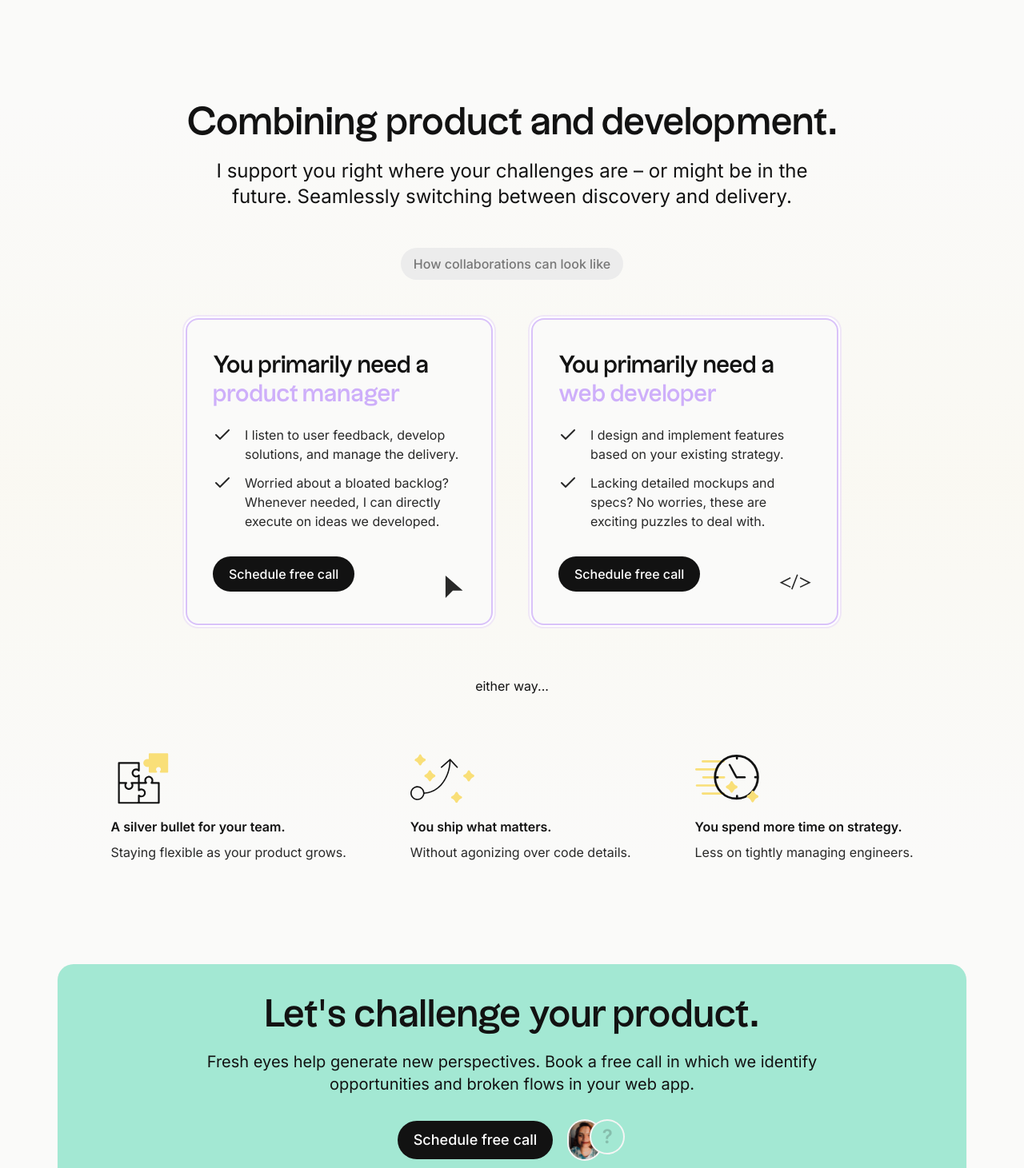
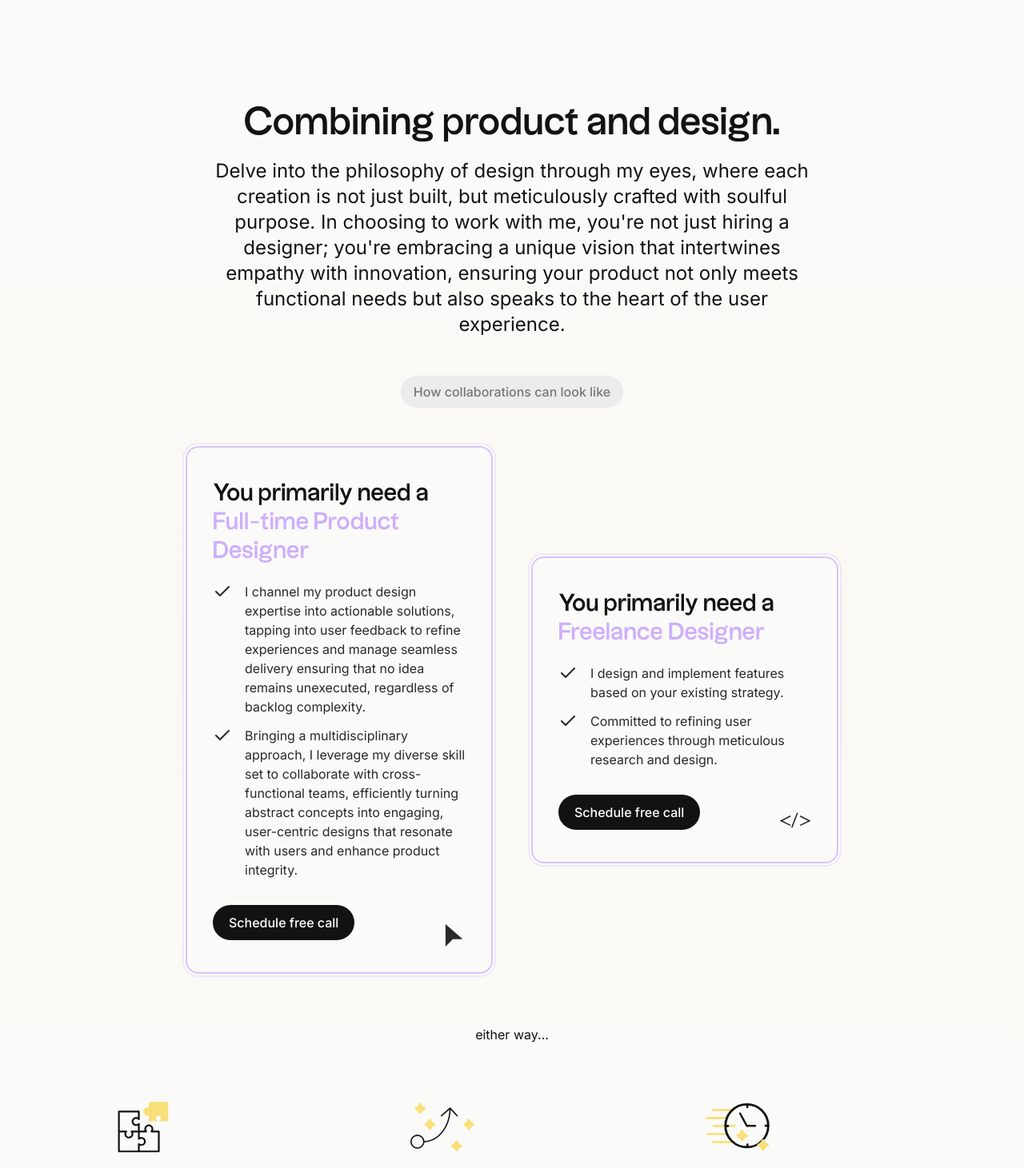
Before and after one commit to iharshchauhan/arpita-website, a Next.js app: page / in a window 1280 px wide. Shown: the part 2040-3501 px from the top of the page at 80% size. Built offline with nearby package versions, Linux system fonts and the light colour scheme.

Commit message:
Update Services.tsx

```diff
--- a/app/_sections/Services.tsx
+++ b/app/_sections/Services.tsx
@@ -12,11 +12,15 @@ export const ServicesSection = () => {
       <div className="px-container mx-auto max-w-container">
         <div className="mx-auto max-w-4xl text-center md:mb-12">
           <h2 className="font-accent text-4xl font-medium md:text-5xl">
-            Combining product and development.
+            Combining product and design.
           </h2>
           <p className="mx-auto mt-5 max-w-3xl text-xl md:text-2xl">
-            I support you right where your challenges are – or might be in the
-            future. Seamlessly switching between discovery and delivery.
+            Delve into the philosophy of design through my eyes, where each creation is not just built,
+            but meticulously crafted with soulful purpose.
+            In choosing to work with me, you're not just hiring a designer;
+            you're embracing a unique vision that intertwines empathy with innovation,
+            ensuring your product not only meets functional needs but also speaks to the heart of
+            the user experience.
           </p>
         </div>
         <div className="my-12 flex items-center justify-center">
@@ -74,18 +78,18 @@ export const ServicesSection = () => {
 
 const services = [
   {
-    title: 'product manager',
+    title: 'Full-time Product Designer',
     benefits: [
-      'I listen to user feedback, develop solutions, and manage the delivery.',
-      'Worried about a bloated backlog? Whenever needed, I can directly execute on ideas we developed.',
+      'I channel my product design expertise into actionable solutions, tapping into user feedback to refine experiences and manage seamless delivery ensuring that no idea remains unexecuted, regardless of backlog complexity.',
+      'Bringing a multidisciplinary approach, I leverage my diverse skill set to collaborate with cross-functional teams, efficiently turning abstract concepts into engaging, user-centric designs that resonate with users and enhance product integrity.',
     ],
     Decoration: Pointer,
   },
   {
-    title: 'web developer',
+    title: 'Freelance Designer',
     benefits: [
       'I design and implement features based on your existing strategy.',
-      'Lacking detailed mockups and specs? No worries, these are exciting puzzles to deal with.',
+      'Committed to refining user experiences through meticulous research and design.',
     ],
     Decoration: CodeBrackets,
   },
@@ -99,12 +103,12 @@ const coreBenefits = [
   },
   {
     title: 'You ship what matters.',
-    description: 'Without agonizing over code details.',
+    description: 'Without agonizing over design details.',
     Icon: Growth,
   },
   {
     title: 'You spend more time on strategy.',
-    description: 'Less on tightly managing engineers.',
+    description: 'Less on tightly managing me.',
     Icon: SpeedingClock,
   },
 ];
```
